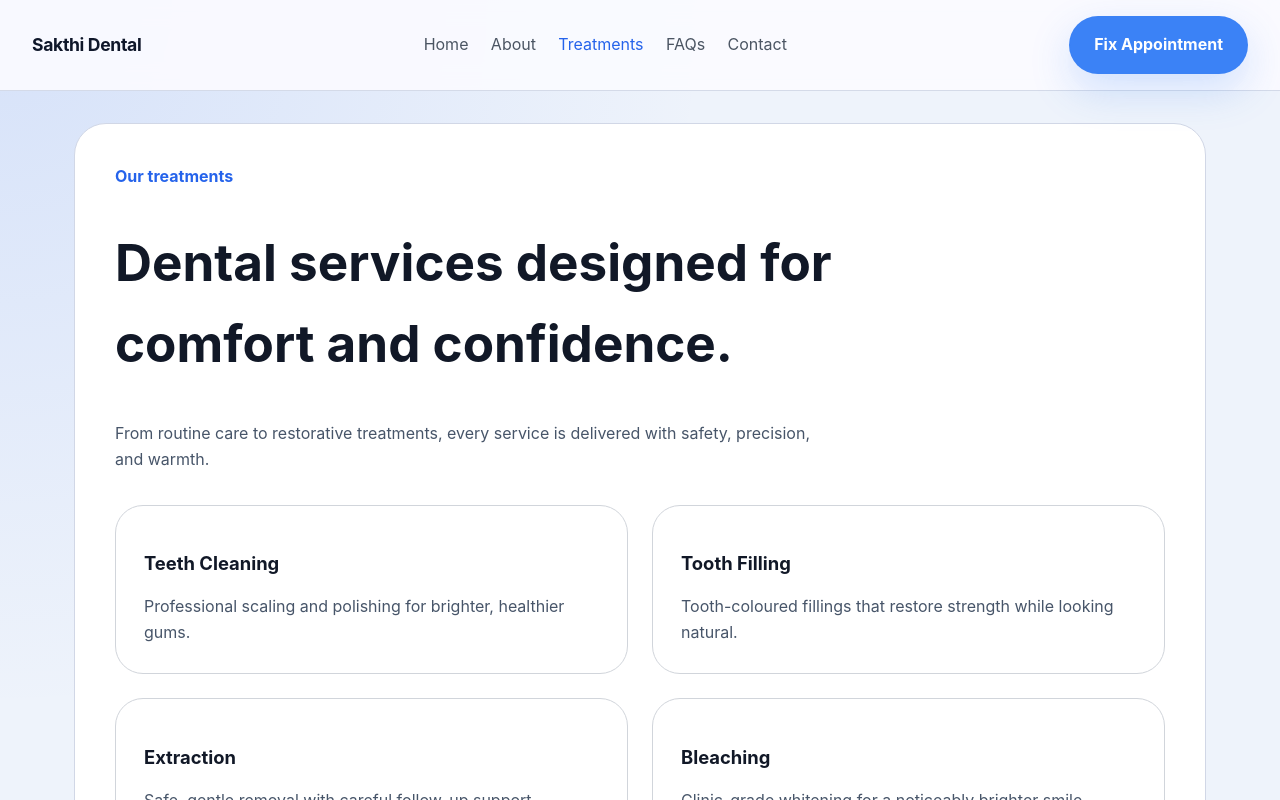
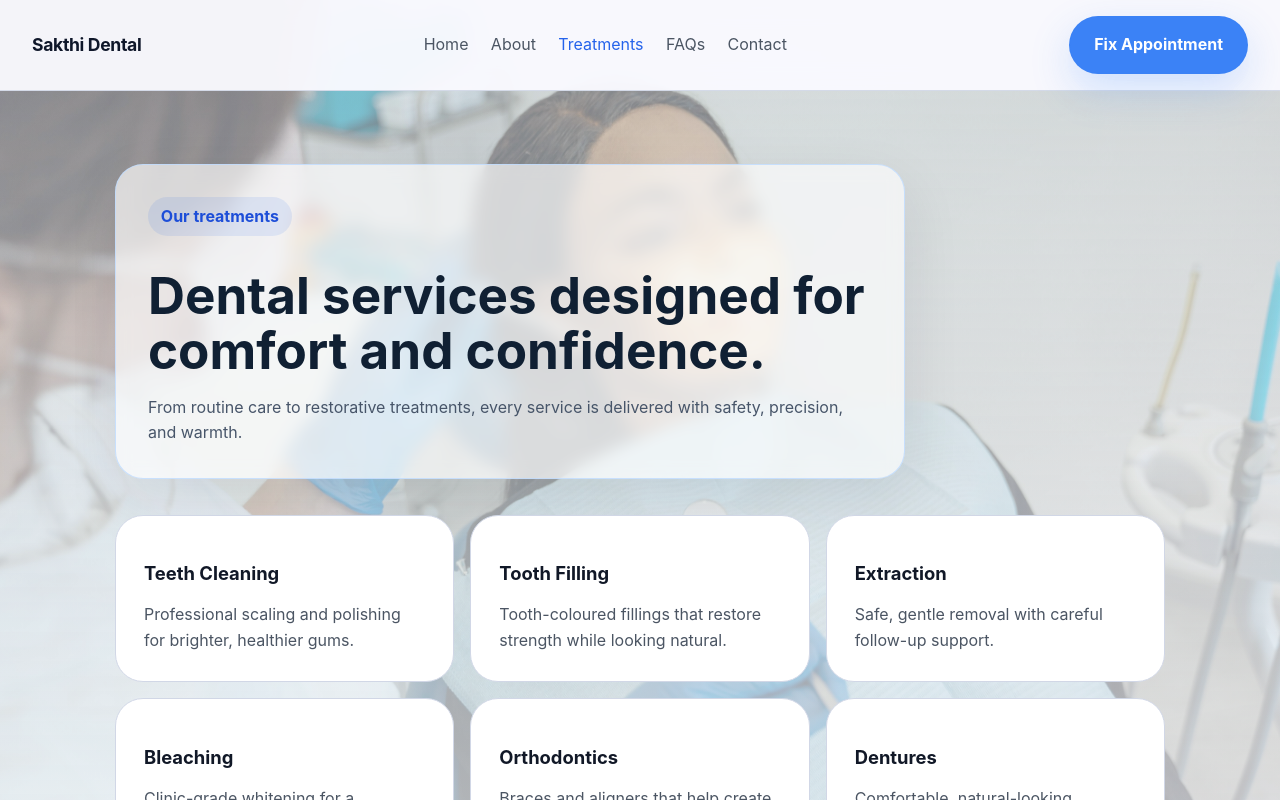
Before and after one commit to NihitAgarwal1/ShadowFox_Dental_Clinic, an Angular app: page /treatments in a window 1280 px wide. Shown: the top 800 px of the page. Built offline with nearby package versions, Linux system fonts and the light colour scheme.

Commit message:
Hoveer effect added

```diff
--- a/src/app/treatments.component.css
+++ b/src/app/treatments.component.css
@@ -1,44 +1,273 @@
+.page-treatments {
+  position: relative;
+  overflow: hidden;
+  isolation: isolate;
+  --treatment-blue: #2563eb;
+  --treatment-teal: #0891b2;
+  --treatment-rose: #ec4899;
+  --treatment-ink: #102033;
+  --treatment-muted: #475569;
+  background: transparent;
+  border-color: transparent;
+}
+
+.page-treatments::before {
+  content: "";
+  position: fixed;
+  inset: -18px;
+  background: url("/treatment-background.png") center / cover no-repeat;
+  pointer-events: none;
+  transform: scale(1.03);
+  z-index: 0;
+}
+
+.page-treatments::after {
+  content: "";
+  position: fixed;
+  inset: 0;
+  z-index: 0;
+  pointer-events: none;
+  background:
+    linear-gradient(180deg, rgba(238, 243, 251, 0.48), rgba(248, 251, 255, 0.7)),
+    linear-gradient(135deg, rgba(37, 99, 235, 0.05), rgba(8, 145, 178, 0.05) 48%, rgba(236, 72, 153, 0.04));
+}
+
+.page-treatments > * {
+  position: relative;
+  z-index: 1;
+}
+
 .page-treatments .page-intro {
   display: grid;
   gap: 1rem;
-  max-width: 720px;
+  max-width: 790px;
+  padding-bottom: 0.65rem;
+  padding: clamp(1.25rem, 3vw, 2rem);
+  border: 1px solid rgba(191, 219, 254, 0.82);
+  border-radius: 28px;
+  background: rgba(255, 255, 255, 0.64);
+  box-shadow: 0 22px 60px rgba(15, 23, 42, 0.09);
+  backdrop-filter: blur(8px);
 }
 
 .page-treatments .page-intro h1 {
   margin: 0;
-  font-size: clamp(2.4rem, 4vw, 3.4rem);
+  color: var(--treatment-ink);
+  font-size: clamp(2.25rem, 4vw, 3.5rem);
+  line-height: 1.08;
 }
 
 .page-treatments .page-intro p {
-  color: #475569;
-  max-width: 44rem;
+  color: var(--treatment-muted);
+  max-width: 48rem;
+  margin: 0;
+}
+
+.page-treatments .page-intro span {
+  width: fit-content;
+  padding: 0.42rem 0.8rem;
+  border-radius: 999px;
+  background: rgba(37, 99, 235, 0.1);
+  color: #1d4ed8;
 }
 
 .treatment-grid {
   display: grid;
-  grid-template-columns: repeat(2, minmax(0, 1fr));
-  gap: 1.5rem;
-  margin-top: 2rem;
+  grid-template-columns: repeat(3, minmax(0, 1fr));
+  gap: 1rem;
+  margin-top: 2.25rem;
 }
 
-.treatment-grid article {
-  padding: 1.75rem;
-  background: #ffffff;
-  border: 1px solid #d1d5db;
-  border-radius: 28px;
+.treatment-card {
+  display: grid;
+  min-height: 220px;
+  padding: 1.35rem;
+  border: 1px solid rgba(209, 215, 230, 0.95);
+  border-radius: 24px;
+  background:
+    linear-gradient(180deg, rgba(255, 255, 255, 0.72), rgba(248, 251, 255, 0.58)),
+    rgba(255, 255, 255, 0.58);
+  box-shadow: 0 18px 45px rgba(15, 23, 42, 0.07);
+  backdrop-filter: blur(8px);
+  cursor: pointer;
+  outline: none;
+  overflow: hidden;
+  position: relative;
+  transition: transform 0.22s ease, border-color 0.22s ease, box-shadow 0.22s ease, background 0.22s ease;
 }
 
-.treatment-grid h2 {
-  margin-bottom: 1rem;
+.treatment-card::before {
+  content: "";
+  position: absolute;
+  inset: 0;
+  background:
+    linear-gradient(90deg, rgba(37, 99, 235, 0.1), rgba(8, 145, 178, 0.08)),
+    linear-gradient(180deg, rgba(255, 255, 255, 0), rgba(219, 234, 254, 0.42));
+  opacity: 0;
+  transition: opacity 0.22s ease;
 }
 
-.treatment-grid p {
-  color: #475569;
-  margin: 0;
+.treatment-card::after {
+  content: "";
+  position: absolute;
+  top: 0;
+  left: 1.35rem;
+  right: 1.35rem;
+  height: 4px;
+  border-radius: 0 0 999px 999px;
+  background: linear-gradient(90deg, var(--treatment-blue), var(--treatment-teal), var(--treatment-rose));
+  opacity: 0.72;
 }
 
-@media (max-width: 960px) {
+.treatment-card:hover,
+.treatment-card:focus-visible {
+  transform: translateY(-3px);
+  border-color: rgba(37, 99, 235, 0.38);
+  box-shadow: 0 24px 60px rgba(37, 99, 235, 0.13);
+}
+
+.treatment-card:hover::before,
+.treatment-card:focus-visible::before,
+.treatment-card.is-expanded::before {
+  opacity: 1;
+}
+
+.treatment-card:focus-visible {
+  box-shadow:
+    0 0 0 4px rgba(37, 99, 235, 0.18),
+    0 24px 60px rgba(37, 99, 235, 0.13);
+}
+
+.treatment-card.is-expanded {
+  background: linear-gradient(180deg, rgba(255, 255, 255, 0.82), rgba(239, 246, 255, 0.72));
+  border-color: rgba(37, 99, 235, 0.4);
+}
+
+.treatment-name,
+.treatment-details {
+  display: grid;
+  align-content: space-between;
+  min-height: 100%;
+  position: relative;
+  z-index: 1;
+}
+
+.treatment-name span {
+  display: inline-grid;
+  place-items: center;
+  width: 3rem;
+  height: 3rem;
+  border-radius: 16px;
+  background: linear-gradient(135deg, #dbeafe, #ccfbf1);
+  color: #1d4ed8;
+  font-weight: 900;
+  box-shadow: inset 0 0 0 1px rgba(37, 99, 235, 0.1);
+}
+
+.treatment-name h2 {
+  margin: 1.5rem 0 1rem;
+  color: var(--treatment-ink);
+  font-size: clamp(1.25rem, 2vw, 1.65rem);
+  line-height: 1.18;
+}
+
+.treatment-name p {
+  margin: 0;
+  color: #64748b;
+  font-size: 0.95rem;
+  font-weight: 700;
+}
+
+.treatment-details {
+  gap: 1rem;
+}
+
+.treatment-details span {
+  color: var(--treatment-blue);
+  font-size: 1.05rem;
+  font-weight: 900;
+  line-height: 1.25;
+}
+
+.treatment-details ul {
+  display: grid;
+  gap: 0.65rem;
+  padding-left: 1.1rem;
+  margin: 0;
+  color: #334155;
+}
+
+.treatment-details li {
+  line-height: 1.5;
+}
+
+.treatment-details li::marker {
+  color: var(--treatment-teal);
+}
+
+@keyframes treatment-reveal {
+  from {
+    opacity: 0;
+    transform: translateY(34px) scale(0.98);
+  }
+
+  to {
+    opacity: 1;
+    transform: translateY(0) scale(1);
+  }
+}
+
+@supports (animation-timeline: view()) {
+  .page-treatments .page-intro,
+  .treatment-card {
+    animation: treatment-reveal 0.68s ease both;
+    animation-timeline: view();
+    animation-range: entry 0% cover 30%;
+  }
+
+  .treatment-card:nth-child(3n + 2) {
+    animation-range: entry 4% cover 34%;
+  }
+
+  .treatment-card:nth-child(3n) {
+    animation-range: entry 8% cover 38%;
+  }
+}
+
+@media (prefers-reduced-motion: reduce) {
+  .page-treatments .page-intro,
+  .treatment-card {
+    animation: none;
+    transition: none;
+  }
+}
+
+@media (max-width: 1080px) {
+  .treatment-grid {
+    grid-template-columns: repeat(2, minmax(0, 1fr));
+  }
+}
+
+@media (max-width: 680px) {
   .treatment-grid {
     grid-template-columns: 1fr;
+    gap: 0.85rem;
+    margin-top: 1.5rem;
+  }
+
+  .treatment-card {
+    min-height: 190px;
+    padding: 1rem;
+    border-radius: 20px;
+  }
+
+  .treatment-name span {
+    width: 2.65rem;
+    height: 2.65rem;
+    border-radius: 14px;
+  }
+
+  .treatment-name h2 {
+    margin: 1.25rem 0 0.8rem;
   }
 }
```
